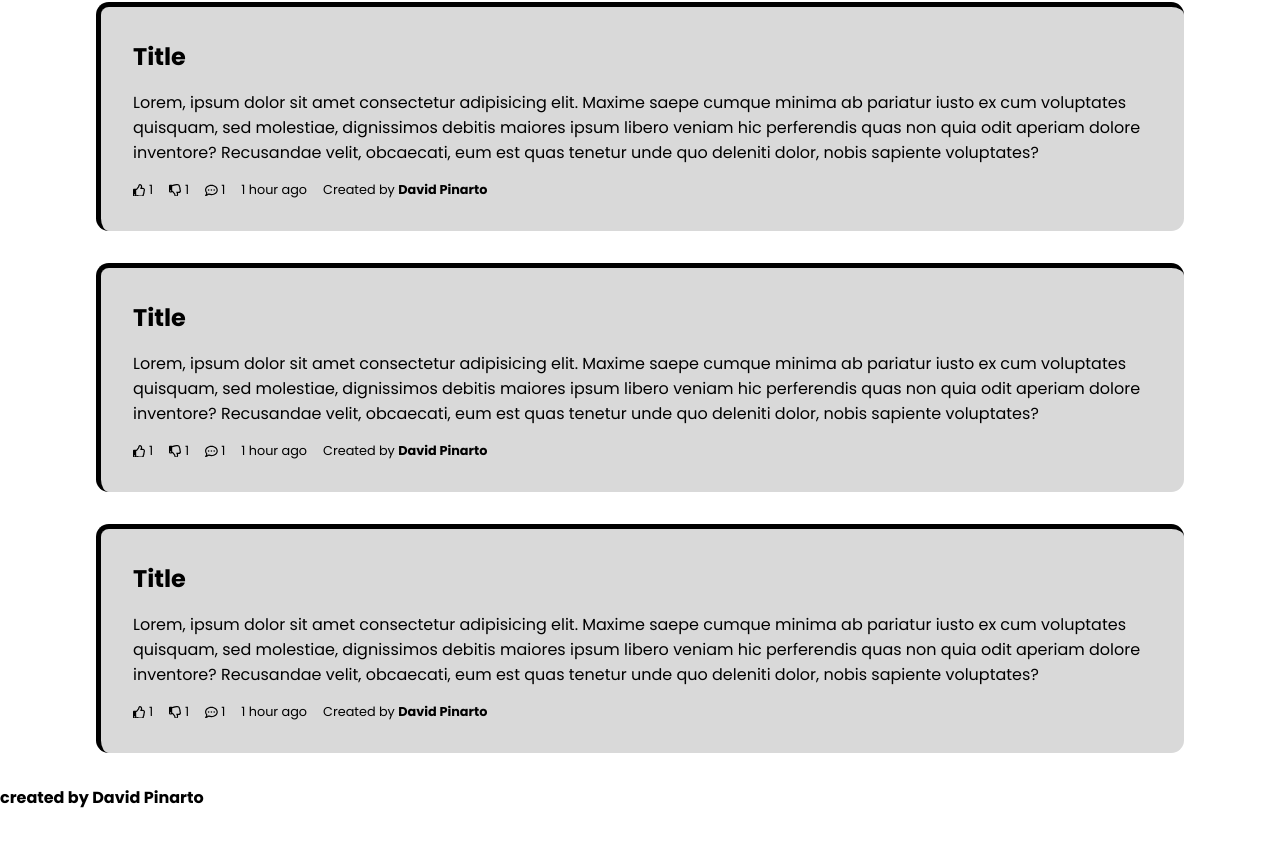
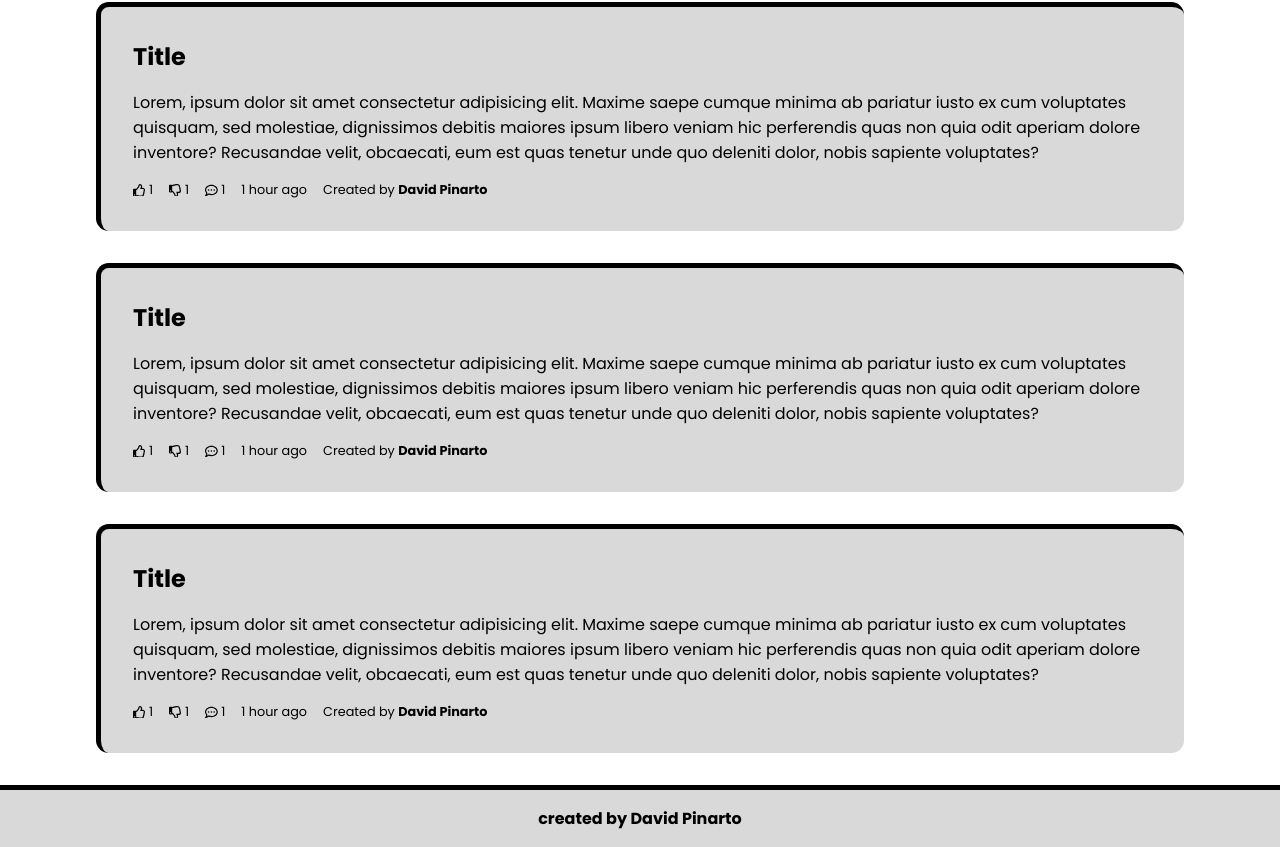
Before and after one commit to davidpinarto/discussion-forum, a React (Vite) app: page / in a window 1280 px wide. Shown: the part 593-1440 px from the top of the page. Before the commit the page ends 1403 px from the top, so only its background shows below. Built offline with nearby package versions, Linux system fonts and the light colour scheme.

Commit message:
add footer styles

```diff
--- a/src/styles/styles.css
+++ b/src/styles/styles.css
@@ -1,4 +1,4 @@
-@import url('https://fonts.googleapis.com/css2?family=Poppins:ital,wght@0,100;0,200;0,300;0,400;0,500;0,600;0,700;0,800;0,900;1,100;1,200;1,300;1,400;1,500;1,600;1,700;1,800;1,900&display=swap');
+@import url("https://fonts.googleapis.com/css2?family=Poppins:ital,wght@0,100;0,200;0,300;0,400;0,500;0,600;0,700;0,800;0,900;1,100;1,200;1,300;1,400;1,500;1,600;1,700;1,800;1,900&display=swap");
 
 * {
   margin: 0;
@@ -10,8 +10,8 @@
 :root {
   --white: #ffffff;
   --black: #000000;
-    --gray-light: #D9D9D9;
-    --red-light: #CF7474;
+  --gray-light: #d9d9d9;
+  --red-light: #cf7474;
 }
 
 li {
@@ -26,11 +26,13 @@ button {
   background: var(--red-light);
   border: 1px solid var(--black);
   cursor: pointer;
-    padding: .5rem;
+  padding: 0.5rem;
   border-radius: 55px;
 }
 
-body, .root, .app-container {
+body,
+.root,
+.app-container {
   min-height: 100vh;
 }
 
@@ -65,21 +67,21 @@ nav > ul {
 }
 
 select {
-    padding: .5rem;
-    border-radius: .5rem;
+  padding: 0.5rem;
+  border-radius: 0.5rem;
 }
 
 nav > ul > li > button {
   font-size: 1.5rem;
   cursor: pointer;
-  padding: .5rem 1rem;
+  padding: 0.5rem 1rem;
   display: flex;
 }
 
 .profile-info {
   display: flex;
   align-items: center;
-    gap: .5rem;
+  gap: 0.5rem;
 }
 
 .profile-info img {
@@ -116,8 +118,8 @@ main {
 
 .search-container input {
   flex: auto;
-    padding: .5rem;
-    border-radius: .5rem;
+  padding: 0.5rem;
+  border-radius: 0.5rem;
   border-bottom: 5px solid var(--black);
   border-right: 5px solid var(--black);
 }
@@ -139,7 +141,7 @@ main {
   display: flex;
   flex-direction: column;
   gap: 1rem;
-    border-radius: .8rem;
+  border-radius: 0.8rem;
   border-top: 5px solid var(--black);
   border-left: 5px solid var(--black);
   transition: all 0.3s ease;
@@ -163,24 +165,26 @@ main {
 .thread-info {
   display: flex;
   gap: 1rem;
-    font-size: .8rem;
+  font-size: 0.8rem;
 }
 
 .thread-info > div {
   display: flex;
-    gap: .2rem;
+  gap: 0.2rem;
   align-items: center;
   transition: all 0.3s ease;
 }
 
-.likes:hover, .dislikes:hover {
+.likes:hover,
+.dislikes:hover {
   color: var(--red-light);
   cursor: pointer;
 }
 
-
-
-
-footer{
+footer {
   margin-top: auto;
+  text-align: center;
+  padding: 1rem;
+  background-color: var(--gray-light);
+  border-top: 5px solid var(--black);
 }
```
Lines whose indentation alone changed are shown as unchanged.
